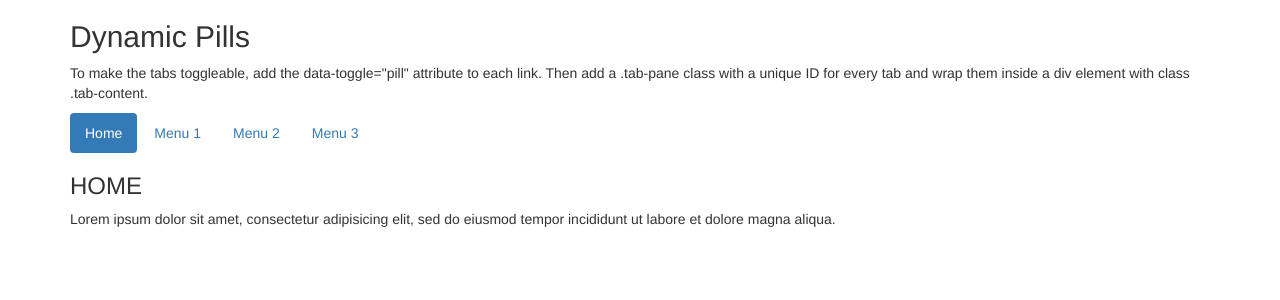
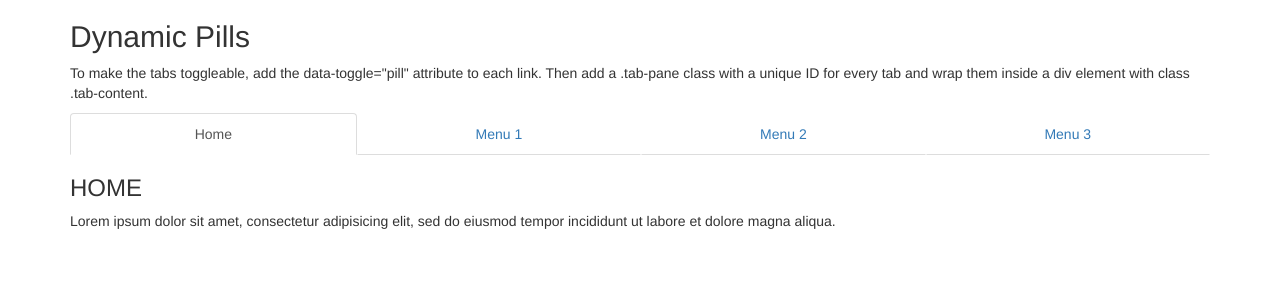
Before and after one commit to JTBuddy/Infographics_FinalProject, a PHP site: page /Tabs.php in a window 1280 px wide. Shown: the top 300 px of the page. Run offline with PHP 8.4, Linux system fonts and the light colour scheme.

Commit message:
Update Tabs.php

```diff
--- a/Tabs.php
+++ b/Tabs.php
@@ -12,7 +12,7 @@
 <div class="container">
   <h2>Dynamic Pills</h2>
   <p>To make the tabs toggleable, add the data-toggle="pill" attribute to each link. Then add a .tab-pane class with a unique ID for every tab and wrap them inside a div element with class .tab-content.</p>
-  <ul class="nav nav-pills">
+  <ul class="nav nav-tabs nav-justified">
     <li class="active"><a data-toggle="pill" href="#home">Home</a></li>
     <li><a data-toggle="pill" href="#menu1">Menu 1</a></li>
     <li><a data-toggle="pill" href="#menu2">Menu 2</a></li>
```
